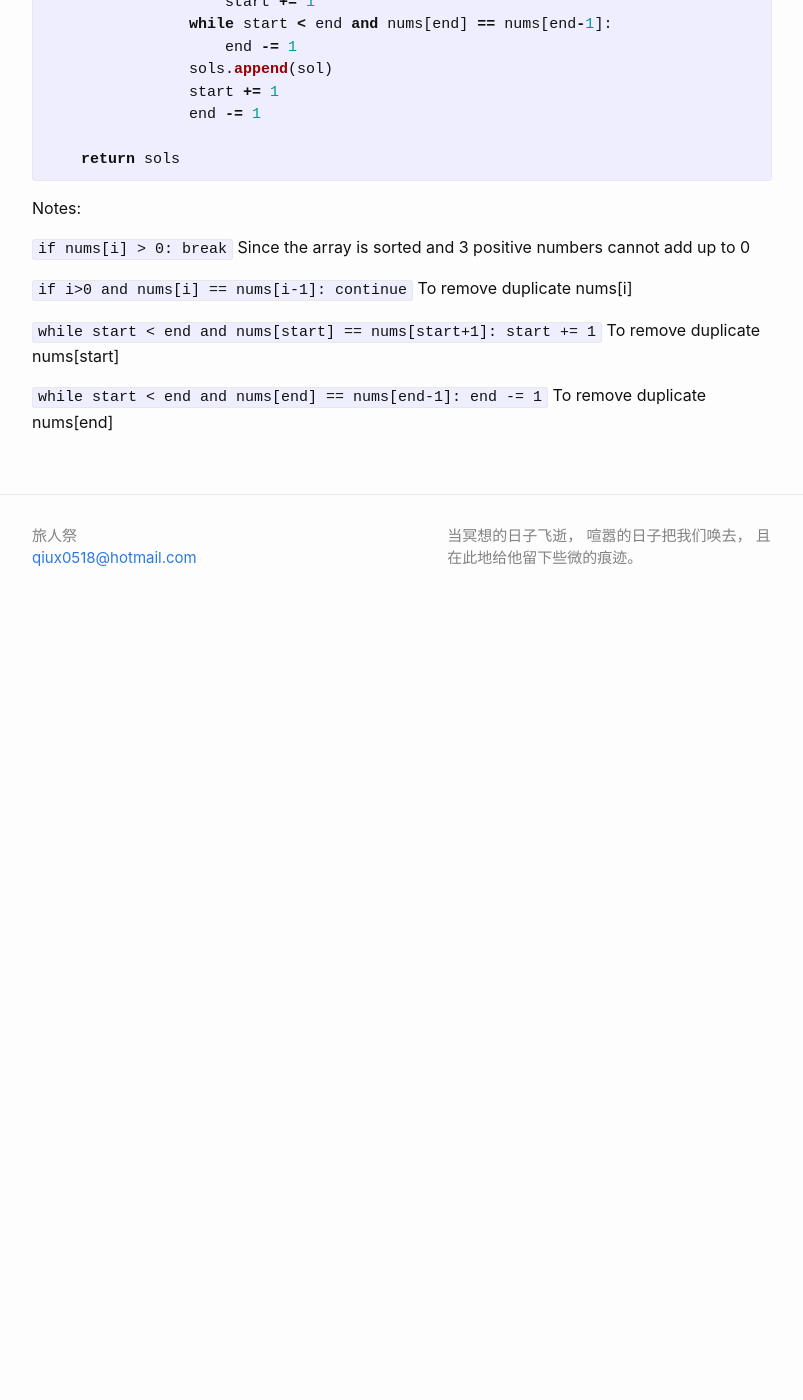
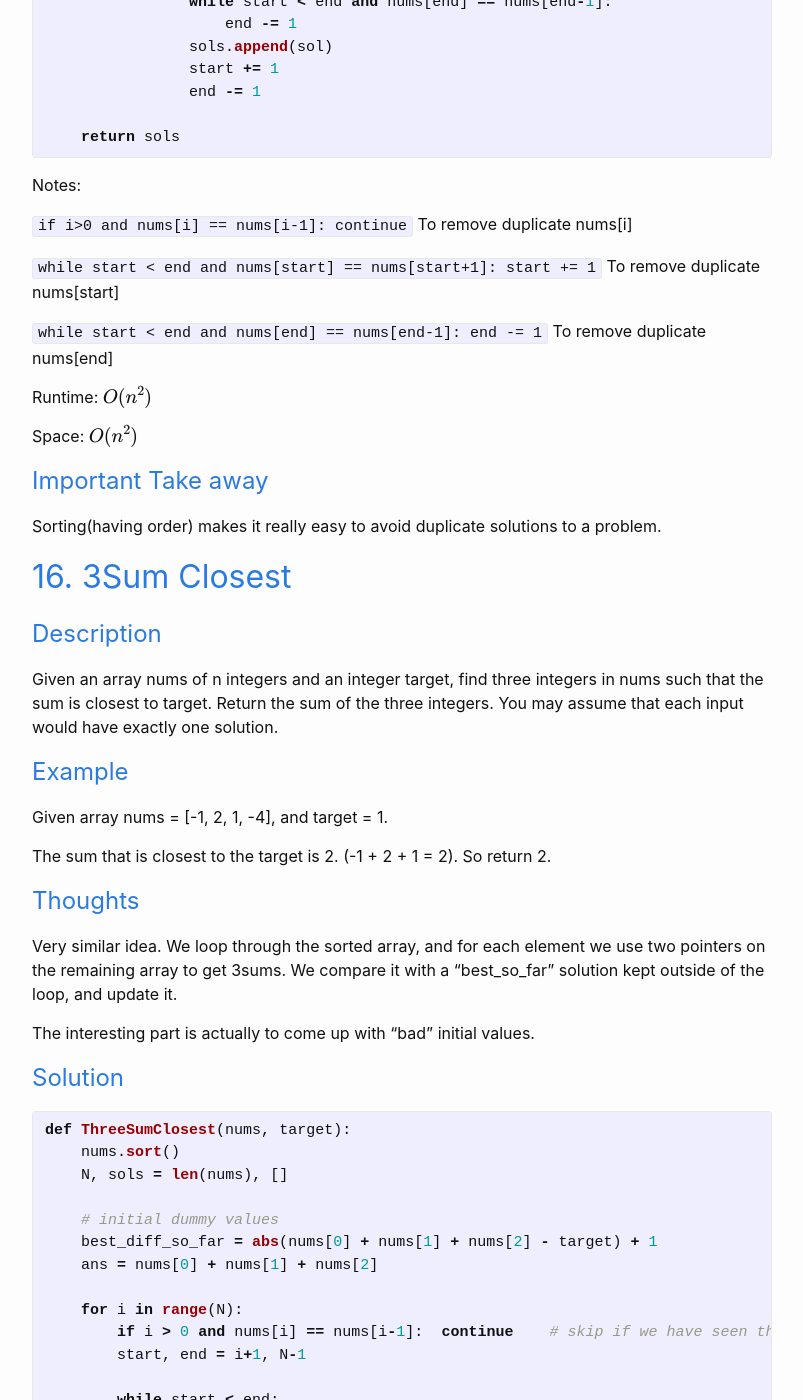
Before and after one commit to x7qiu/x7qiu.github.io, a Jekyll site: the page built from _posts/2018-10-18-LeetCode-Array.md, in a window 1280 px wide and 1400 px high, scrolled down 2731 px. Shown: the whole window, without its empty margins (238-1041 px from the left). Built offline with Jekyll 4.4.1, drawn with Linux system fonts in a browser that asks for light colours; formulas are drawn with MathJax 3; before the commit the page ends 3361 px from its top, so only the background shows below that; some of the changed text lies outside the part shown.

Commit message:
added 3sum closest

```diff
--- a/_posts/2018-10-18-LeetCode-Array.md
+++ b/_posts/2018-10-18-LeetCode-Array.md
@@ -37,7 +37,7 @@ Runtime: O(n)
 
 Space: O(n)
 
-## 15. Three Sum
+## 15. 3Sum
 # Description
 Given an array of n integers, are there elements a, b, c in it such that a + b + c = 0? Find **all unique** triplets in the array which gives the sum of zero.
 
@@ -106,10 +105,68 @@ def ThreeSum(nums):
 
 Notes:
 
-`` if nums[i] > 0: break`` Since the array is sorted and 3 positive numbers cannot add up to 0
-
 `` if i>0 and nums[i] == nums[i-1]: continue`` To remove duplicate nums[i]
 
 `` while start < end and nums[start] == nums[start+1]: start += 1`` To remove duplicate nums[start]
 
 `` while start < end and nums[end] == nums[end-1]: end -= 1`` To remove duplicate nums[end]
+
+Runtime: $O(n^2)$
+
+Space: $O(n^2)$
+
+# Important Take away
+Sorting(having order) makes it really easy to avoid duplicate solutions to a problem.
+
+## 16. 3Sum Closest
+# Description
+Given an array nums of n integers and an integer target, find three integers in nums such that the sum is closest to target. Return the sum of the three integers. You may assume that each input would have exactly one solution.
+
+# Example
+Given array nums = [-1, 2, 1, -4], and target = 1.
+
+The sum that is closest to the target is 2. (-1 + 2 + 1 = 2). So return 2.
+
+# Thoughts
+Very similar idea. We loop through the sorted array, and for each element we use two pointers on the remaining array to get 3sums. We compare it with a "best_so_far" solution kept outside of the loop, and update it.
+
+The interesting part is actually to come up with "bad" initial values.
+
+# Solution
+{% highlight python %}
+def ThreeSumClosest(nums, target):
+    nums.sort()
+    N, sols = len(nums), []
+
+    # initial dummy values
+    best_diff_so_far = abs(nums[0] + nums[1] + nums[2] - target) + 1
+    ans = nums[0] + nums[1] + nums[2]
+
+    for i in range(N):
+        if i > 0 and nums[i] == nums[i-1]:  continue    # skip if we have seen this before
+        start, end = i+1, N-1
+
+        while start < end:
+            diff = abs(nums[start] + nums[end] + nums[i] - target)
+            if diff < best_diff_so_far:
+                best_diff_so_far = diff
+                ans = nums[start] + nums[end] + nums[i]
+
+            if nums[start] + nums[end] + nums[i] < target:
+                start += 1
+            elif nums[start] + nums[end] + nums[i] > target:
+                end -= 1
+            elif nums[start] + nums[end] + nums[i] == target:
+               return target
+    return ans
+{% endhighlight %}
+
+# Notes
+There is plenty of room for optimization. Skipped for readability.
+
+Runtime: $O(n^2)$
+
+Space: $O(1)$
+
+# Important Take away
+Sorting(having order) is great when we are shooting for a range or a "closest" answer to a problem, instead of the exact solution. Hashtables are not suited for this.
```
Also changed, not shown: other parts of _posts/2018-10-18-LeetCode-Array.md (+4 -5 lines).
